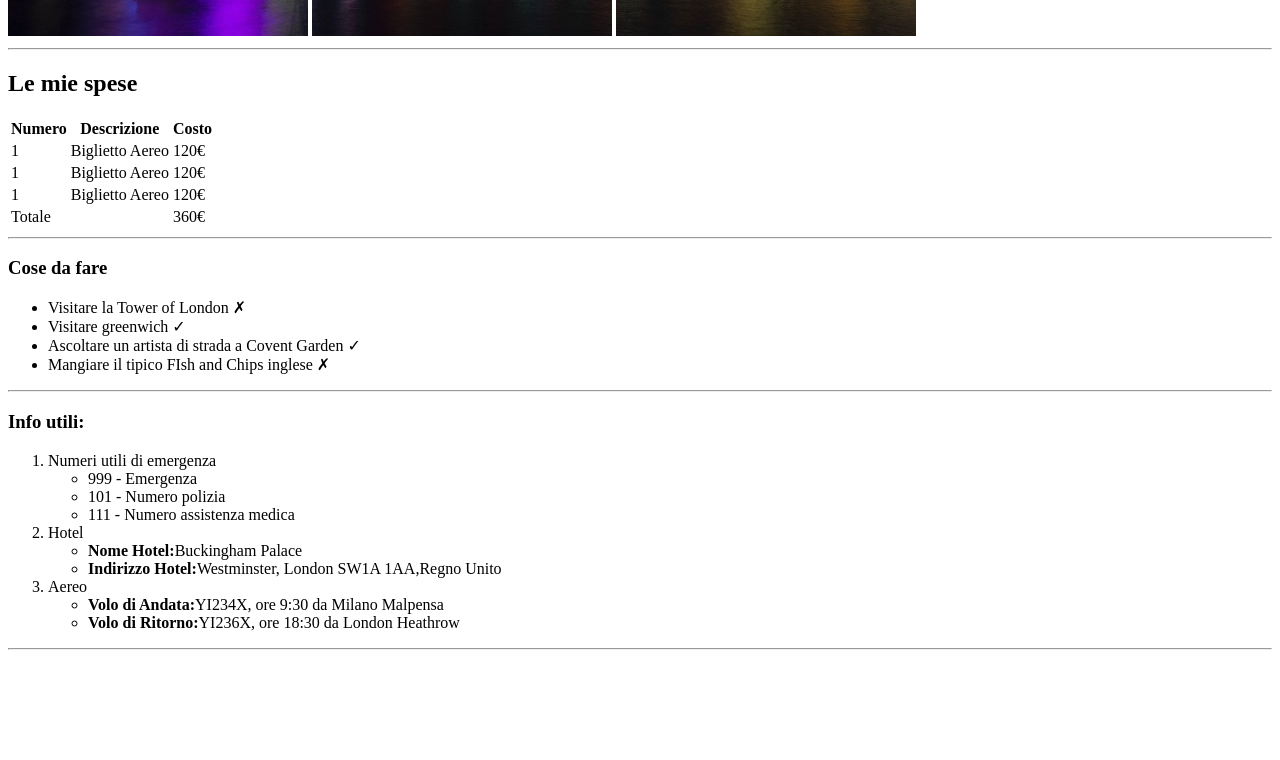
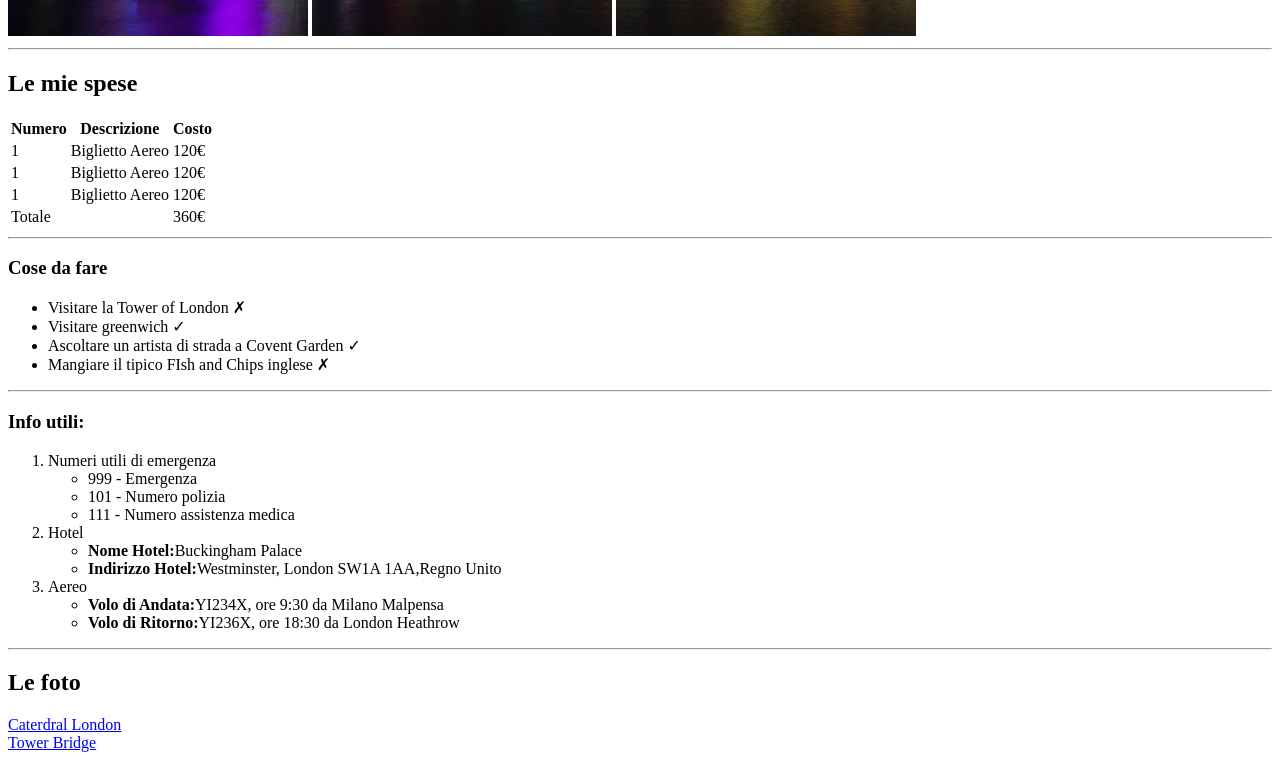
Before and after one commit to Stefan3l/html-london-trip, a plain HTML site: page index.html in a window 1280 px wide. Shown: the part 644-1404 px from the top of the page. Before the commit the page ends 1302 px from the top, so only its background shows below. Drawn offline with Linux system fonts and the light colour scheme.

Commit message:
section url image

```diff
--- a/index.html
+++ b/index.html
@@ -62,7 +62,7 @@
      <hr>
      <!-- /Section objectives to visit -->
       <section>
-      <!-- Section info -->
+     <!-- Section info -->
          <h3>Info utili:</h3>
          <ol>
             <li>Numeri utili di emergenza</li>
@@ -83,8 +83,15 @@
                 </ul>
          </ol>
          <hr>
-         <!-- /Section info         -->
+     <!-- /Section info -->
       </section>
+     <!-- Section url image -->
+      <section>
+        <h2>Le foto</h2>
+        <a href="https://www.abta.com/sites/default/files/styles/large/public/media/uploads/london-400x400-compressor_0.jpg" target="_blank">Caterdral London</a><br>
+        <a href="https://imgc.allpostersimages.com/img/posters/evening-tower-bridge-and-river-thames-london_u-L-P2QVZJ0.jpg?artPerspective=n" target="_blank">Tower Bridge</a>
+      </section>
+      <!-- /Section url image -->
     </main>
 
 </body>
```
